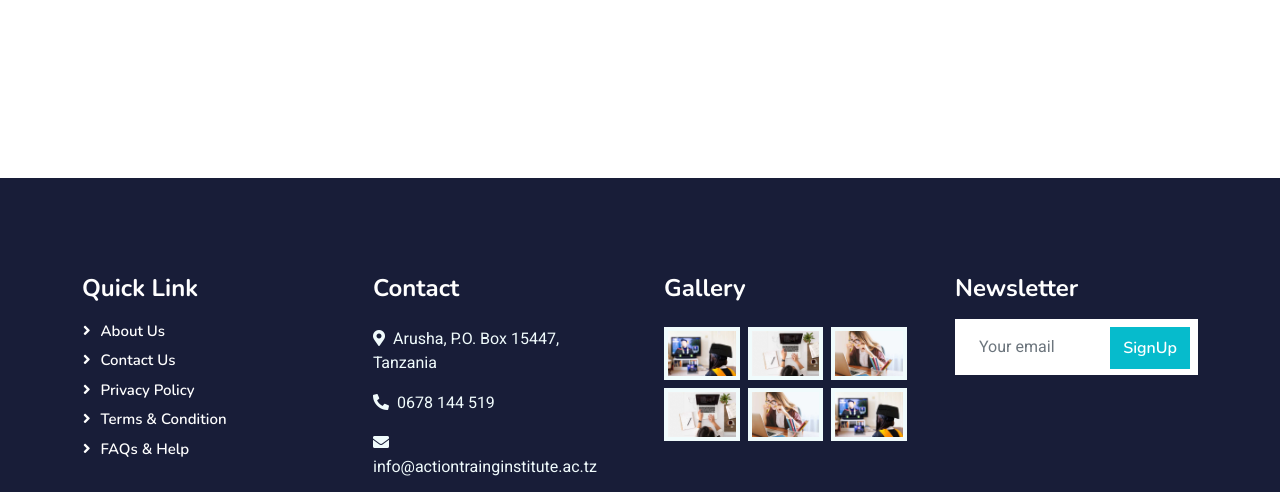
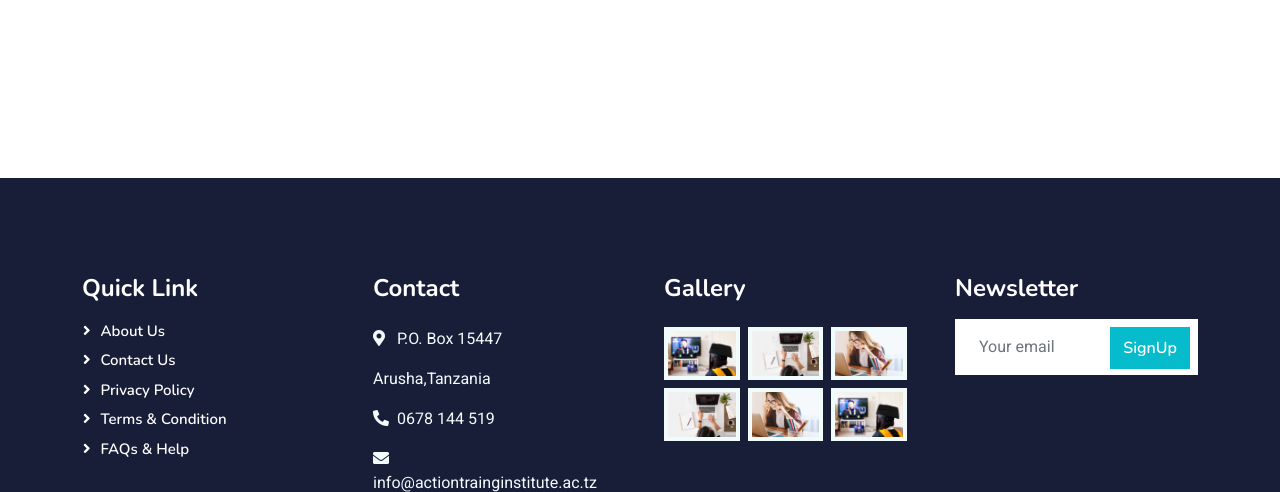
Before and after one commit to herimorn/ATI, a plain HTML site: page about.html in a window 1280 px wide. Shown: the part 3512-4004 px from the top of the page. Drawn offline with nearby package versions, Linux system fonts and the light colour scheme.

Commit message:
new message

```diff
--- a/about.html
+++ b/about.html
@@ -525,7 +525,8 @@
             <div class="col-lg-3 col-md-6">
                 <h4 class="text-white mb-4">Contact</h4>
 
-                <p class="mb-3"><i class="fa fa-map-marker-alt me-2"></i>Arusha, P.O. Box 15447, Tanzania</p>
+                <p class="mb-3"><i class="fa fa-map-marker-alt me-2"></i> P.O. Box 15447</p>
+                <p class="mb-3">Arusha,Tanzania</p>
                 <p class="mb-3"><i class="fa fa-phone-alt me-2"></i>0678 144 519</p>
                 <p class="mb-3"><i class="fa fa-envelope me-2"></i>info@actiontrainginstitute.ac.tz</p>
                 <p class="mb-3"><i class="fa fa-whatsapp me-2"></i>WhatsApp: 0763 044 519</p>
@@ -533,10 +534,11 @@
                 <div class="d-flex pt-3">
                     <a class="btn btn-outline-light btn-social me-2" href="https://twitter.com/"><i class="fab fa-twitter"></i></a>
                     <a class="btn btn-outline-light btn-social me-2" href="https://www.facebook.com/profile.php?id=100063817882740&mibextid=ZbWKwL"><i class="fab fa-facebook-f"></i></a>
-                    <a class="btn btn-outline-light btn-social me-2" href="https://youtube.com/"><i class="fab fa-youtube"></i></a>
+                    <a class="btn btn-outline-light btn-social me-2" href="https://ytube.com/"><i class="fab fa-youtube"></i></a>
                     <a class="btn btn-outline-light btn-social" href="https://linkedin.com/"><i class="fab fa-linkedin-in"></i></a>
                 </div>
             </div>
+
 
             <div class="col-lg-3 col-md-6">
                 <h4 class="text-white mb-3">Gallery</h4>
```
Also changed, not shown: admissions.html (+4 -2 lines), consultancy.html (+4 -2 lines), contact.html (+4 -2 lines), courses.html (+4 -2 lines), index.html (+2 -1 lines).
